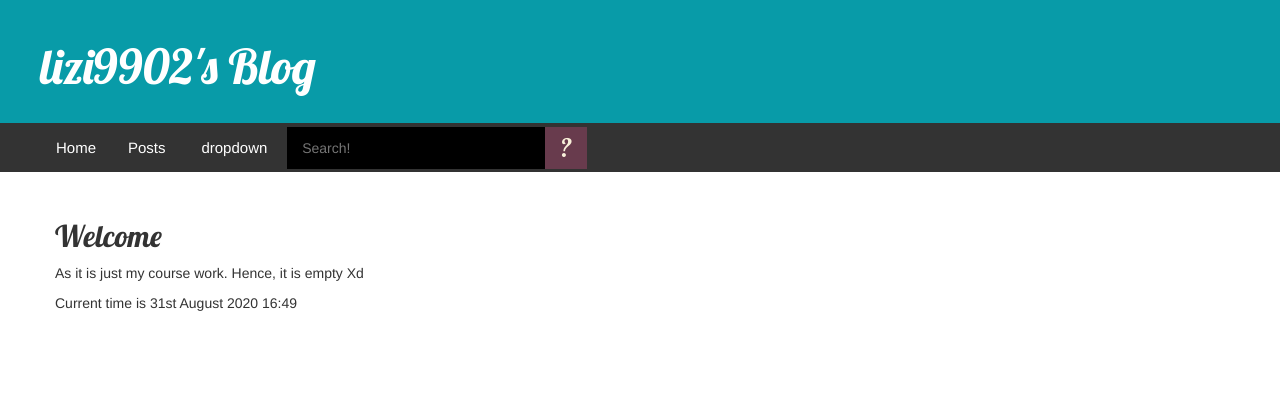
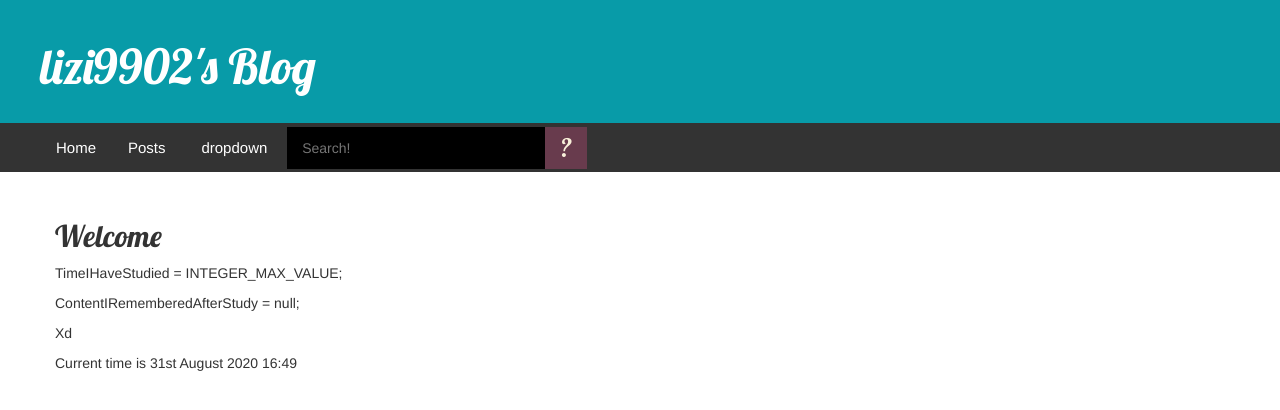
Before and after one commit to lizi002/my-first-blog, a Django app: page / in a window 1280 px wide. Shown: the top 410 px of the page. Run offline with Django 3.2, Linux system fonts and the light colour scheme; some libraries are stand-ins or nearby versions.

Commit message:
change home page content

```diff
--- a/blog/templates/blog/home.html
+++ b/blog/templates/blog/home.html
@@ -2,7 +2,9 @@
 {% block content %}
     <div class="Home-content">
         <h2>Welcome</h2>
-        <p>As it is just my course work. Hence, it is empty Xd</p>
+        <p>TimeIHaveStudied = INTEGER_MAX_VALUE;</p>
+        <p>ContentIRememberedAfterStudy = null;</p>
+        <p>Xd</p>
         <p>Current time is {% now "jS F Y H:i"%}</p>
     </div>
 {% endblock %}
--- a/blog/templates/blog/post_edit.html
+++ b/blog/templates/blog/post_edit.html
@@ -20,7 +20,6 @@
 {% endblock %}
 
 {% block content %}
-
     <h2>Edit or New post</h2>
     <form id="post-editor-form" method="POST" class="post-form">{% csrf_token %}
         {{ form.as_p }}
```
